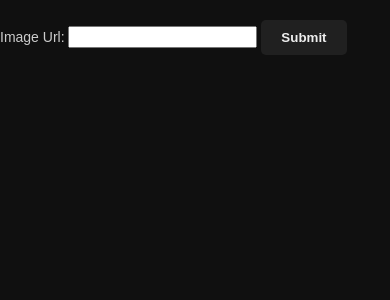
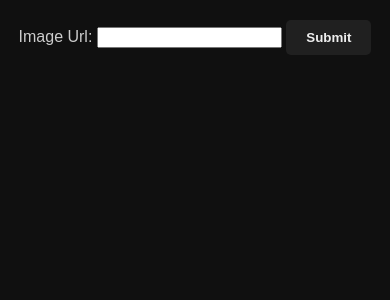
Before and after one commit to ishefi/mimamu, a FastAPI app: template templates/set_riddle.html in a window 390 px wide; the page is wider, and only the part inside the window is pictured. Shown: the top 300 px of that part. Run offline with FastAPI, Linux system fonts and the light colour scheme; the template is opened without the code that fills it: most values are stand-ins (such as "Sample title", 1, 10 or a date in 2020); some libraries are stand-ins or nearby versions.

Commit message:
Nicer UI

```diff
--- a/static/styles.css
+++ b/static/styles.css
@@ -705,10 +705,13 @@ html, body {
   display: inline-block;
 }
 
+textarea {
+  max-width: 100%;
+  font-size: 14px;
+}
 
 @media only screen and (max-width: 640px) {
-    body, input {
-        font-size: 14px;
+    body, input, textarea {
     }
 
     #guess-text {
--- a/templates/set_riddle.html
+++ b/templates/set_riddle.html
@@ -3,7 +3,7 @@
 <head>
 	<meta charset="utf-8">
 	<meta name="viewport" content="width=device-width, initial-scale=1">
-	<link rel="stylesheet" href="static/styles.css?version={{css_version}}">
+	<link rel="stylesheet" href="/static/styles.css?version={{css_version}}">
 	<link rel="stylesheet" href="https://fonts.googleapis.com/css2?family=Material+Symbols+Outlined:opsz,wght,FILL,GRAD@20..48,100..700,0..1,-50..200" />
 	<script src="https://cdn.statically.io/gh/zenorocha/clipboard.js/v2.0.10/dist/clipboard.min.js"></script>
 	<script src="https://unpkg.com/twemoji@latest/dist/twemoji.min.js" crossorigin="anonymous"></script>
@@ -21,38 +21,49 @@
 </head>
 <body>
 
-<div id="post-riddle">
-
+<div id="post-riddle" style="display: grid; justify-content: center">
+	<div class="row">
 		<label for="url">Image Url:</label>
 		<input type="text" id="url" name="url" required>
 		<button type="submit" id="submit">Submit</button>
 	</div>
+</div>
 
-<div id="approve-riddle" style="visibility: hidden">
+<div id="approve-riddle" style="visibility: hidden; display: grid; justify-content: center">
 	<br>
+
+	<br><div class="row">
+		<img id="riddle-image" src="" alt="Riddle Image" width="60%" height="auto">
+	</div>
+	<div class="row">
+		<div class="column">
 			<label for="language">Choose a language:</label>
 			<select name="language" id="language">
 				<option value="en">English</option>
 				<option value="he">Hebrew</option>
 			</select>
-	<br>
-	<img id="riddle-image" src="" alt="Riddle Image" width="50%" height="auto">
-	<br>
-	<textarea id="prompt" rows="1" cols="100"></textarea>
-	<br>
-	<textarea id="redacted" rows="1" cols="100" readonly></textarea>
-	<br>
+		</div>
+	</div>
+	<div class="row">
+		<textarea id="prompt" rows="3" style="width: 90%"></textarea>
+	</div>
+	<div class="row">
+		<textarea id="redacted" rows="3" style="width: 90%" readonly></textarea>
+	</div>
+	<div class="row">
+		<button type="submit" id="check">Check</button>
+	</div>
+	<br><div class="row">
 		<label for="date">Date:</label>
 		<input type="date" id="date" name="Date" readonly>
-	<br>
+	</div>
+	<br><div class="row">
 		<label for="author">Author:</label>
 		<input type="text" id="author" name="Author" required>
-	<br>
-	<button type="submit" id="check">Check</button>
-    <br>
-	<br>
-	<br>
+	</div>
+	<br><div class="row">
 		<button type="submit" id="approve">Approve</button>
+	</div>
 </div>
 
 
```
Lines whose indentation alone changed are shown as unchanged.
